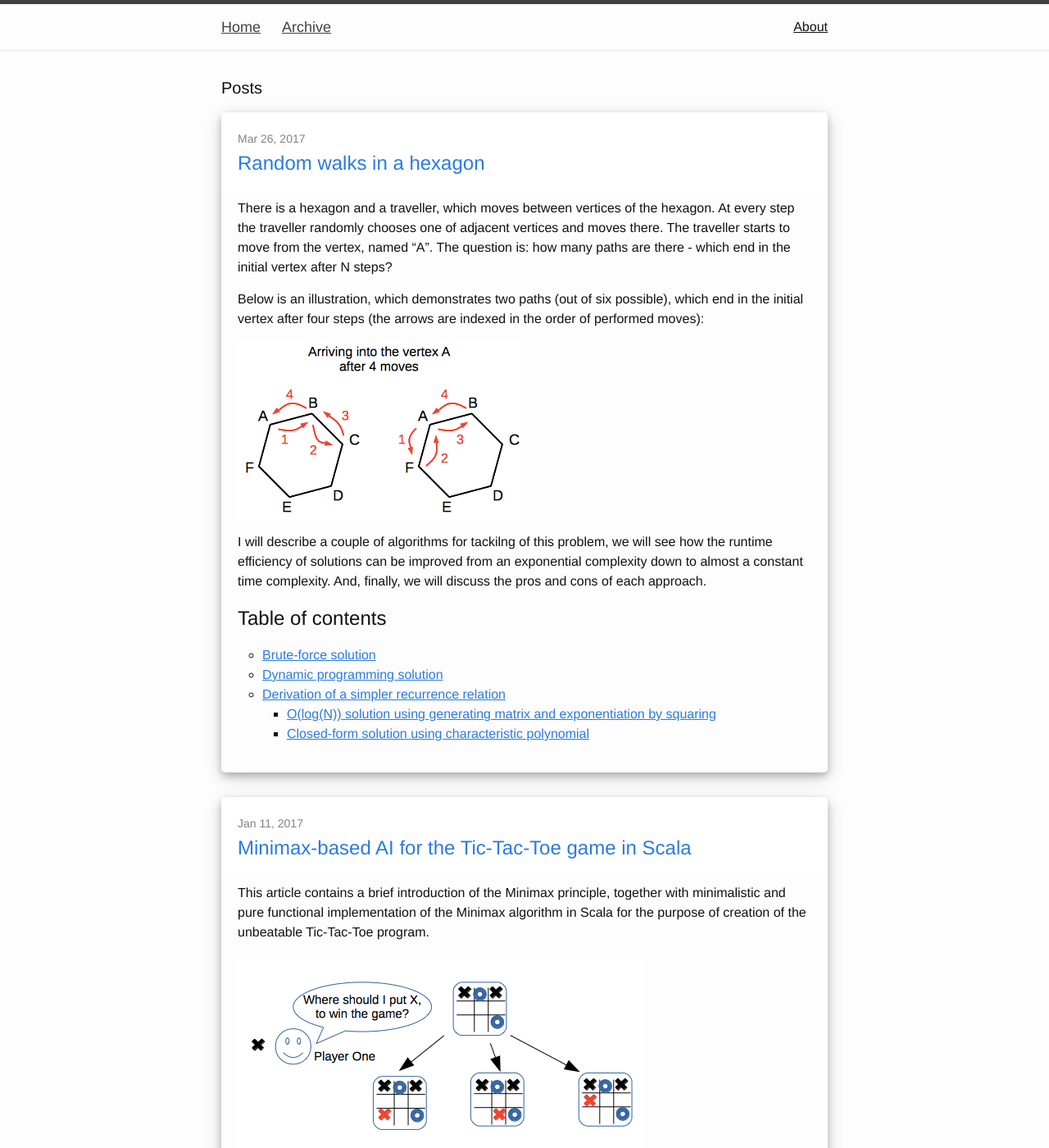
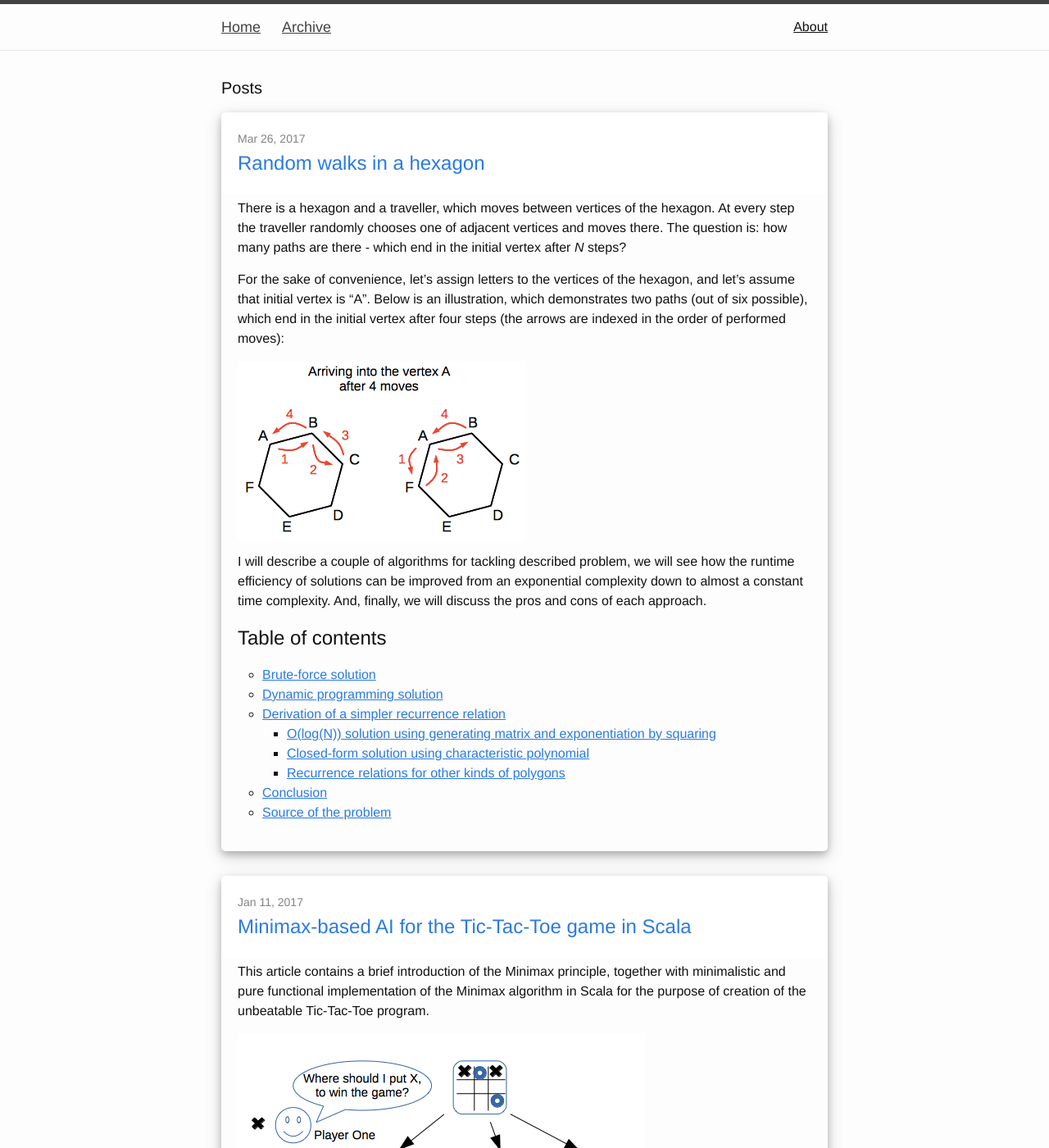
Before and after one commit to lagodiuk/lagodiuk.github.io, a Jekyll site: the page built from index.html, in a window 1280 px wide and 1400 px high. Shown: the whole window at 82% size. Built offline with Jekyll 4.4.1, drawn with Linux system fonts in a browser that asks for light colours; Markdown is read by kramdown in place of the engine named in the settings; some of the changed lines change nothing that is shown.

Commit message:
The further work on the post about random walks

```diff
--- a/_posts/2017-03-26-problem_solving_algorithms_and_math.md
+++ b/_posts/2017-03-26-problem_solving_algorithms_and_math.md
@@ -12,14 +12,14 @@
 
 There is a hexagon and a traveller, which moves between vertices of the hexagon.
 At every step the traveller randomly chooses one of adjacent vertices and moves there.
-The traveller starts to move from the vertex, named "A".
-The question is: how many paths are there - which end in the initial vertex after N steps?
+The question is: how many paths are there - which end in the initial vertex after *N* steps?
 
+For the sake of convenience, let's assign letters to the vertices of the hexagon, and let's assume that initial vertex is "A".
 Below is an illustration, which demonstrates two paths (out of six possible), which end in the initial vertex after four steps (the arrows are indexed in the order of performed moves):
 
 ![Demonstration of the problem](/images/problem_solving_algorithms_and_math/img2.png)
 
-I will describe a couple of algorithms for tackilng of this problem, we will see how the runtime efficiency of solutions can be improved from an exponential complexity down to almost a constant time complexity.
+I will describe a couple of algorithms for tackling described problem, we will see how the runtime efficiency of solutions can be improved from an exponential complexity down to almost a constant time complexity.
 And, finally, we will discuss the pros and cons of each approach.
 
 ## Table of contents
@@ -28,6 +28,9 @@
 * [Derivation of a simpler recurrence relation]({{page.url}}#derivation-of-a-simpler-recurrence-relation)
   * [O(log(N)) solution using generating matrix and exponentiation by squaring]({{page.url}}#o-log-n-solution-using-generating-matrix-and-exponentiation-by-squaring)
   * [Closed-form solution using characteristic polynomial]({{page.url}}#closed-form-solution-using-characteristic-polynomial)
+  * [Recurrence relations for other kinds of polygons]({{page.url}}#recurrence-relations-for-other-kinds-of-polygons)
+* [Conclusion]({{page.url}}#conclusion)
+* [Source of the problem]({{page.url}}#source-of-the-problem)
 
 <!--more-->
 
@@ -36,7 +39,7 @@
 Let's start with a Brute-force solution.
 As an auxiliary step, let's assign indices to the vertices of the hexagon (from the interval *0 to 5*).
 We can observe that an amount of paths, which end in any specific vertex,
-depends only on the amount of paths to adjacent vertices of the given vertex:
+depends only on the amount of paths to adjacent vertices:
 
 ![Demonstration of the Brute-force solution](/images/problem_solving_algorithms_and_math/img3.png)
 
@@ -176,22 +179,23 @@
 
 ![Simplified recurrence relations](/images/problem_solving_algorithms_and_math/img9.png)
 
-So, we have obtained a system of two recurrence relations with two variables (6) and (7):
+So, we have obtained a system of two recurrence relations: (6) and (7), with two variables:
 
 ![System of two recurrence relations](/images/problem_solving_algorithms_and_math/img10.png)
 
-Now, let's derive the recurrence relation for amount of paths, which ends in the vertex "A" after *n* moves:
+Now, let's derive the recurrence relation for amount of paths, which end in the vertex "A" after *n* moves:
 
 ![Solution of the system of two recurrence relations](/images/problem_solving_algorithms_and_math/img11.png)
 
-So, finally, we have derived a neat recurrence relation for calculation of the amount of paths, which ends in the vertex "A" after given amount of moves.
+So, finally, we have derived a neat recurrence relation for calculation of the amount of paths, which end in the vertex "A" after given amount of moves.
+
 I would like to show its formula once more, together with solutions for the base cases (when *N* is *1, 2, 3 or 4*):
 
 ![Recurrence relation for An](/images/problem_solving_algorithms_and_math/img13.png)
 
 You can verify by hand the correctness of the derived recurrence relation, using the table with solutions, which was presented in the previous section of the post.
 
-Using the derived recurrence relation, we can implement very simple non-recursive solution for calculation of the amount of random walks in a hexagon:
+Using the derived recurrence relation, we can implement very simple non-recursive solution:
 
 {% highlight java %}
 int solve(int moves) {
@@ -224,8 +228,8 @@
 However, the runtime complexity of presented algorithm is obviously, still `O(N)`!
 So, why would be bother ourselves with all these derivations, if we still get the linear-time solution?
 
-Well, we have revealed the fact, that the solution of the problem can be expressed in the form of a [homogeneous linear recurrence relation of the 4th order with constant coefficients](https://en.wikipedia.org/wiki/Constant-recursive_sequence).
-We can make use of this observation for development of the more efficient algorithms.
+Well, we have revealed the fact, that the solution of the problem can be expressed in the form of a [linear recurrence relation of the 4th order with constant coefficients](https://en.wikipedia.org/wiki/Constant-recursive_sequence).
+We can make use of this fact for development of more efficient algorithms.
 
 Additionally, based on the discovered recurrence and the principle of [induction](https://en.wikipedia.org/wiki/Mathematical_induction), we can prove, that the solution for odd values of *N* is always zero:
 ![Solution for the odd values of N](/images/problem_solving_algorithms_and_math/img14.png)
@@ -234,7 +238,7 @@
 and for instances of the problem with even values of *N* we can *transform the 4th-order recurrence relation into the 2nd-order recurrence relation*:
 ![Second-order recurrence relation](/images/problem_solving_algorithms_and_math/img15.png)
 
-So, here is a more accurate description of solution, based on the 2nd-order recurrence relation:
+So, here is a full description of solution, based on the 2nd-order recurrence relation:
 ![Second-order recurrence relation detailed](/images/problem_solving_algorithms_and_math/img16.png)
 
 Now, before moving to the more optimal algorithm, let's implement the simpler version of `O(N)` solution, based on the derived 2-nd order recurrence:
@@ -394,7 +398,7 @@
 
 ![Second-order recurrence relation reminder](/images/problem_solving_algorithms_and_math/img17.png)
 
-Let's construct a [characteristic polynomial](https://en.wikipedia.org/wiki/Constant-recursive_sequence ) for the given recurrence relation:
+Let's construct a [characteristic polynomial](https://en.wikipedia.org/wiki/Constant-recursive_sequence#Characterization_in_terms_of_exponential_polynomials ) for the given recurrence relation:
 
 ![Characteristic polynomial](/images/problem_solving_algorithms_and_math/img27.png)
 
@@ -438,9 +442,50 @@
 Additionally, the derived formula is convenient for computation of analytical properties of the solution.
 For example, we can calculate the probability, that after large amount of steps, traveller will arrive into the vertex "A" (of course, we are interested only in even amounts of steps):
 * Total amount of possible paths within *2k* steps is: ![Total amount of paths](/images/problem_solving_algorithms_and_math/img34.png) (we are rising the number *2* to the power of *2k* - because on each of *2k* steps, traveller can choose either of two adjacent vertices)
-* Hence, the probability to arrive into vertex "A" after large amount of steps is:
+* Hence, the probability to arrive into vertex "A" is:
 ![Probability to arrive into the vertex "A"](/images/problem_solving_algorithms_and_math/img35.png)
 
-Which means, that with a probability approximately *0.33*  traveller will arrive to the initial vertex "A".
+Which means, that with a probability approximately *0.33*  traveller will arrive to the initial vertex after large amount of moves.
 
-As you can see - the closed-form solution is very convenient for the further analysis, which allows to reveal additional insights about the solution of the problem.
+As you can see - the closed-form solution is very convenient for the further analysis, and allows to reveal additional insights about the problem.
+
+## [Recurrence relations for other kinds of polygons]({{page.url}}#recurrence-relations-for-other-kinds-of-polygons) ##
+
+So far we have discussed only the neat recurrence relations for the hexagon, but what about other kinds of polygons?
+
+Well, we were able to improve the complexity of the solution, but we have lost the universality of the developed solutions - it turns out, that for each kind of polygon we need to derive its own linear recurrence relation.
+
+I have derived linear recurrence relations for a couple of different kinds of polygons, however I didn't notice any pattern with respect to the structure of the derived recurrence relations.
+
+Below is a table with derived recurrence relations for the various kinds of polygons:
+
+| |Type|Recurrence relation|
+|---|---|---|
+|3|![Triangle](/images/problem_solving_algorithms_and_math/img36.png) | ![Triangle recurrence relation](/images/problem_solving_algorithms_and_math/img41.png) |
+|4|![Rectangle](/images/problem_solving_algorithms_and_math/img37.png) | ![Rectangle recurrence relation](/images/problem_solving_algorithms_and_math/img42.png) |
+|5|![Pentagon](/images/problem_solving_algorithms_and_math/img38.png)| ![Pentagon recurrence relation](/images/problem_solving_algorithms_and_math/img43.png) |
+|6|![Hexagon](/images/problem_solving_algorithms_and_math/img39.png)| ![Hexagon recurrence relation](/images/problem_solving_algorithms_and_math/img44.png) |
+|7|![Heptagon](/images/problem_solving_algorithms_and_math/img40.png) | ![Heptagon recurrence relation](/images/problem_solving_algorithms_and_math/img45.png) |
+
+## [Conclusion](#conclusion) ##
+[The brute-force solution]({{page.url}}#brute-force-solution):
+- Is a fastest way to tackle the problem
+- Can be implemented for different kinds of polygons (not only a hexagon)
+- Has **exponential runtime complexity**
+- Hence, sufficient only for the small instances of the problem
+
+[Dynamic programming based solution]({{page.url}}#dynamic-programming-solution):
+- In case, when brute-force solution depends on solutions of overlapping subproblems - it can be transformed into the Dynamic programming solution
+- Can be implemented for different kinds of polygons (not only a hexagon)
+- Has **linear runtime complexity**
+- Hence, can be used for solving the large instances of the problem
+
+**More efficient algorithms require an information about additional aspects of the problem - which limits the scope of the developed solution** (for every type of a polygon - we will need to design its own solution):
+* We are lucky, that for the given kind of problem it is possible [to derive a linear recurrence relation]({{page.url}}#derivation-of-a-simpler-recurrence-relation)
+* [Generating matrices and exponentiation by squaring]({{page.url}}#o-log-n-solution-using-generating-matrix-and-exponentiation-by-squaring) - allows to design **`O(log(N))` solution**
+* Derivation of the [closed-form solution]({{page.url}}#closed-form-solution-using-characteristic-polynomial) **leads to the most fruitful results**, however requires more efforts in comparison to the previous approaches
+* Having the closed-form solution, we can investigate the various interesting properties of the problem
+* [Mathematical induction](https://en.wikipedia.org/wiki/Mathematical_induction ) is a useful tool for proving the various properties of designed solutions
+
+## [Source of the problem]({{page.url}}#source-of-the-problem) ##
+The problem and its closed-form solution were discussed during one of the practical lessons of the course [Modern combinatorics](https://www.coursera.org/learn/modern-combinatorics ), taught by [Andrei Mikhailovich Raigorodskii](http://discrete-mathematics.org/?page_id=29 ) and [Dmitriy Gennadievich Ilyinskiy](http://wikimipt.org/wiki/%D0%98%D0%BB%D1%8C%D0%B8%D0%BD%D1%81%D0%BA%D0%B8%D0%B9_%D0%94%D0%BC%D0%B8%D1%82%D1%80%D0%B8%D0%B9_%D0%93%D0%B5%D0%BD%D0%BD%D0%B0%D0%B4%D0%B8%D0%B5%D0%B2%D0%B8%D1%87 ).
```
Also changed, not shown: images/problem_solving_algorithms_and_math/_img12.png (added), images/problem_solving_algorithms_and_math/img12.png, images/problem_solving_algorithms_and_math/img35.png, images/problem_solving_algorithms_and_math/img36.png (added), images/problem_solving_algorithms_and_math/img37.png (added), images/problem_solving_algorithms_and_math/img38.png (added), images/problem_solving_algorithms_and_math/img39.png (added), images/problem_solving_algorithms_and_math/img40.png (added), images/problem_solving_algorithms_and_math/img41.png (added), images/problem_solving_algorithms_and_math/img42.png (added), images/problem_solving_algorithms_and_math/img43.png (added), images/problem_solving_algorithms_and_math/img44.png (added), images/problem_solving_algorithms_and_math/img45.png (added), 4 other files.
